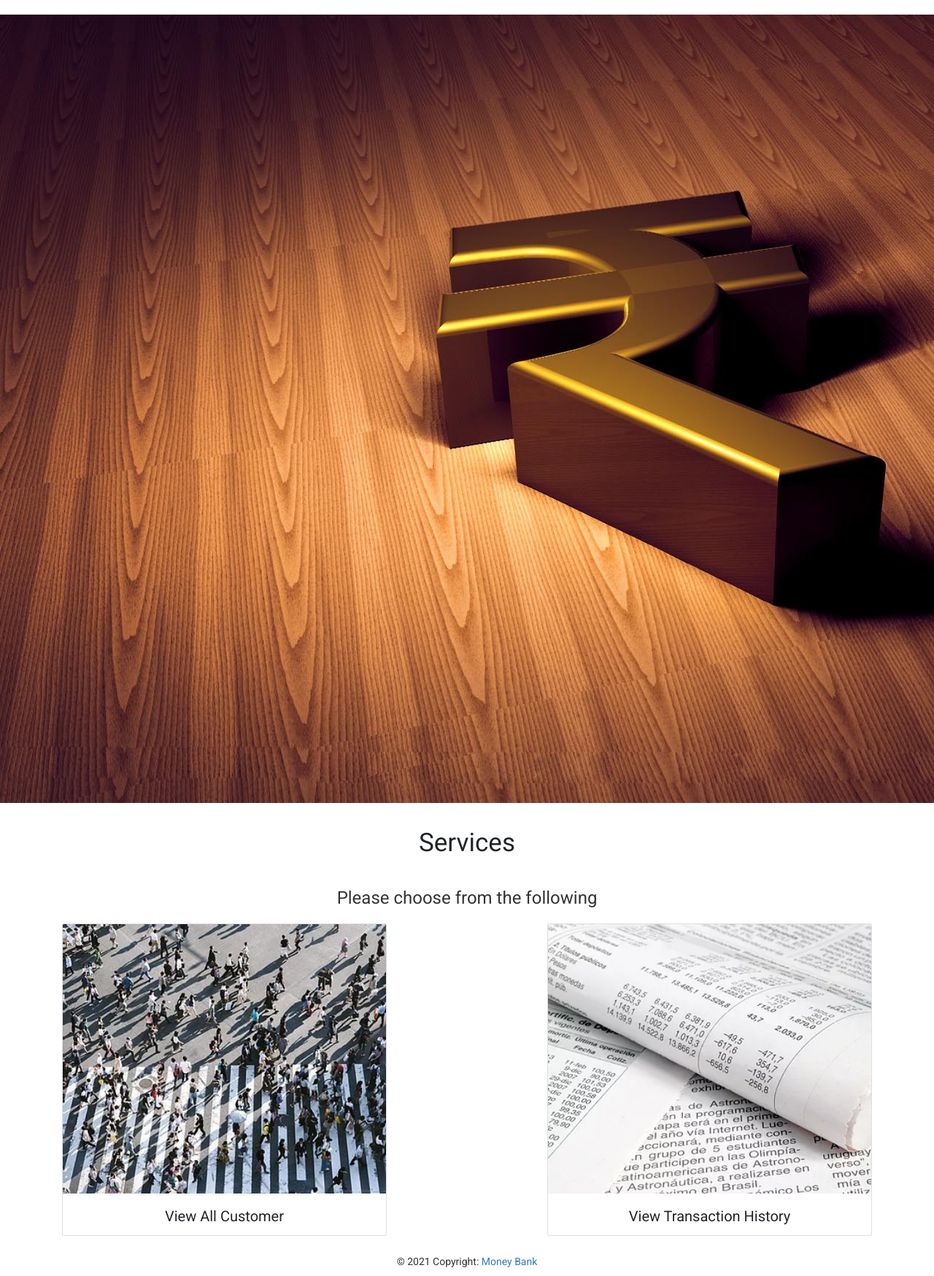
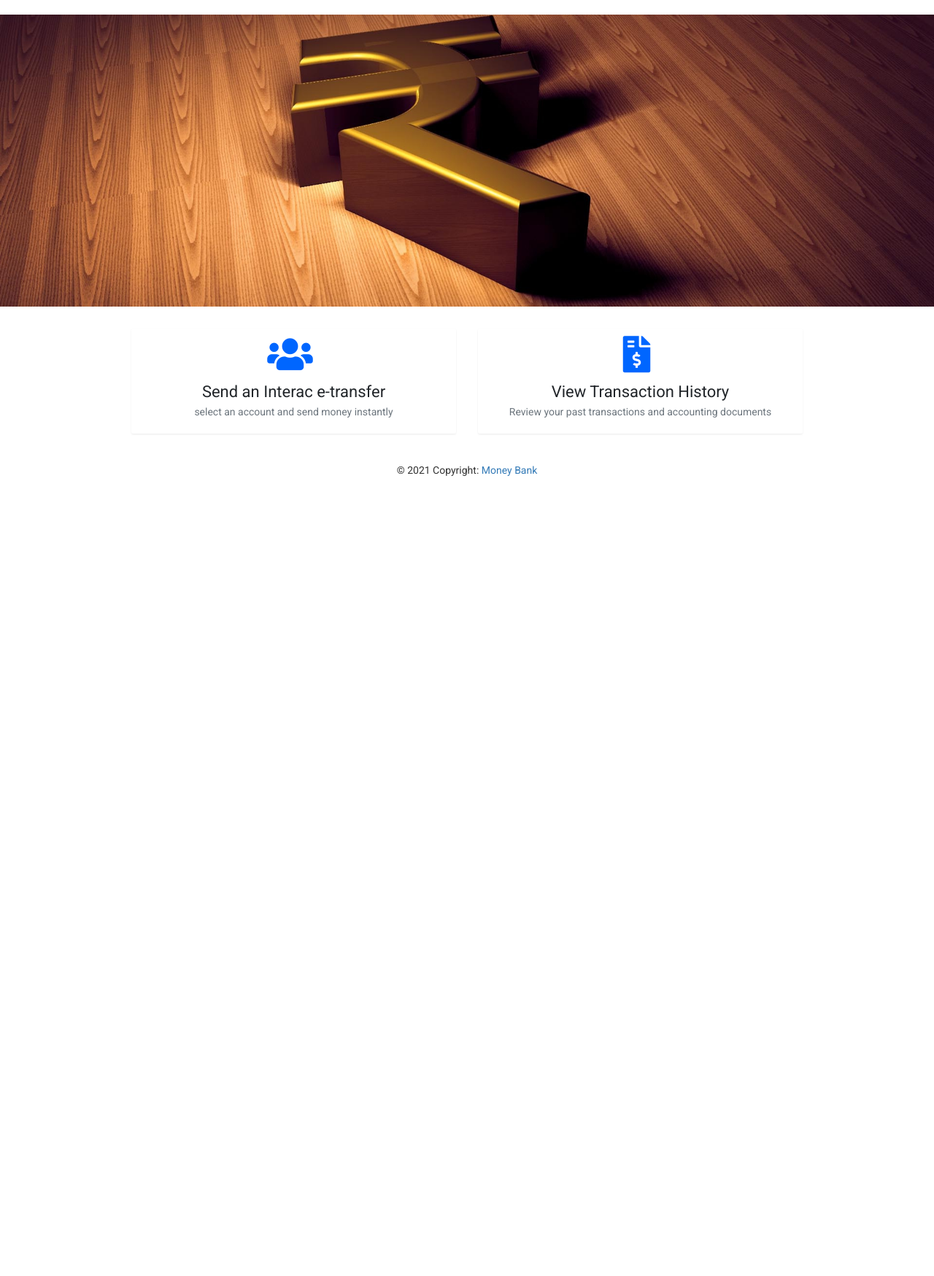
Before and after one commit to salu2303/Python, a Django app: page / in a window 1280 px wide; the page is wider, and only the part inside the window is pictured. Shown: the part 62-1810 px from the top of that part at 73% size. After the commit the page ends 714 px from the top of that part, so only its background shows below. Run offline with Django 3.2, Linux system fonts and the light colour scheme; some libraries are stand-ins or nearby versions.

Commit message:
updated home page

```diff
--- a/project_moneyBank-master/moneyBank/templates/moneyBank/about.html
+++ b/project_moneyBank-master/moneyBank/templates/moneyBank/about.html
@@ -7,9 +7,9 @@
             <div class="col-md-10 col-lg-8 col-xl-7">
                 <div class="site-heading">
                     <h1>About</h1>
-                    <span class="subheading">This is simple Banking System Web Application/Website</span>
-                    <span class="subheading">Made by: Harshit S Chudasama</span>
-                    <span class="subheading">Technologies Used: Python, Django</span>
+                    <span class="subheading">This is secure Banking System Web Application/Website</span>
+                    <span class="subheading">Developed by: Saloni patel</span>
+                    <span class="subheading">Technologies Used: Python, Django, HTML, CSS, Javscript</span>
                 </div>
             </div>
         </div>
--- a/project_moneyBank-master/moneyBank/templates/moneyBank/home.html
+++ b/project_moneyBank-master/moneyBank/templates/moneyBank/home.html
@@ -1,53 +1,58 @@
-{%extends "./base.html" %}
-{%block content %}
-<div>
-    <img src="../../static/images/home_background.jpg">
+{% extends "./base.html" %}
+{% block content %}
+<!-- Hero Section (Background image) -->
+<div style="position: relative; height: 400px;">
+    <img src="../../static/images/home_background.jpg" alt="Background Image" style="width: 100%; height: 100%; object-fit: cover;">
+    <div style="position: absolute; top: 50%; left: 50%; transform: translate(-50%, -50%); color: white; text-align: center;">
+        <!-- <h1 class="font-weight-bold" style="font-size: 48px;">Bank Services</h1>
+        <p style="font-size: 20px;">Choose from the following services</p> -->
     </div>
-<div class="d-flex justify-content-center align-items-center" style="height:100px;">
-    <h1 style="font-size:35px;" class="font-weight-bold text-dark">Services</h1>
 </div>
-<div class="d-flex justify-content-center align-items-center" style="height:50px;">
-    <h3>Please choose from the following</h3>
-</div>
-<!-- Carousel wrapper -->
-<div id="carouselMultiItemExample" class="carousel slide carousel-dark text-center" data-mdb-ride="carousel">
-    <!-- Inner -->
-    <div class="carousel-inner py-4">
-        <!-- Single item -->
-        <div class="carousel-item active">
-            <div class="container">
-                <div class="row">
-                    <div class="col-lg-5">
-                        <a href="/view_all_customers/">
-                            <div class="card">
-                                <img src="../../static/images/View All Customers.jpg" class="card-img-top"
-                                    alt="View All Customer" />
-                                <div class="card-body">
-                                    <h5 style="font-size: 20px;" class="card-title text-dark">View All Customer</h5>
+
+<!-- Service Cards Section -->
+<div class="container my-5">
+    <div class="row justify-content-center">
+        <div class="col-md-10">
+            <div class="row g-4">
+                <!-- Card 1: View All Customers -->
+                <div class="col-lg-6 col-md-12">
+                    <a href="/view_all_customers/" style="text-decoration: none;">
+                        <div class="card shadow-sm rounded-4 border-0 overflow-hidden">
+                            <div class="card-body text-center">
+                                <i class="fas fa-users" style="font-size: 50px; color: #0066FF;"></i>
+                                <h5 class="card-title text-dark" style="font-size: 22px; margin-top: 15px;">Send an Interac e-transfer</h5>
+                                <p class="text-muted">select an account and send money instantly</p>
                             </div>
                         </div>
                     </a>
                 </div>
-                    <div class="col-lg-2 d-none d-lg-block">
 
+                <!-- Spacer -->
+                <div class="col-12 d-lg-none">
+                    <div style="height: 30px;"></div>
                 </div>
-                    <div class="col-lg-5 d-none d-lg-block">
-                        <a href="/view_transactions_page/">
-                            <div class="card">
-                                <img src="../../static/images/Accounting Documents.jpg" class="card-img-top"
-                                    alt="View Transaction History" />
-                                <div class="card-body">
-                                    <h5 style="font-size: 20px;" class="card-title text-dark">View Transaction History
-                                    </h5>
+
+                <!-- Card 2: View Transaction History -->
+                <div class="col-lg-6 col-md-12">
+                    <a href="/view_transactions_page/" style="text-decoration: none;">
+                        <div class="card shadow-sm rounded-4 border-0 overflow-hidden">
+                            <div class="card-body text-center">
+                                <i class="fas fa-file-invoice-dollar" style="font-size: 50px; color: #0066FF;"></i>
+                                <h5 class="card-title text-dark" style="font-size: 22px; margin-top: 15px;">View Transaction History</h5>
+                                <p class="text-muted">Review your past transactions and accounting documents</p>
                             </div>
                         </div>
                     </a>
                 </div>
+
+
+
+
             </div>
         </div>
     </div>
 </div>
-    <!-- Inner -->
-</div>
-{%include "./footer.html"%}
-{%endblock %}
+
+<!-- Footer -->
+{% include "./footer.html" %}
+{% endblock %}
--- a/project_moneyBank-master/moneyBank/templates/moneyBank/make_transaction_field.html
+++ b/project_moneyBank-master/moneyBank/templates/moneyBank/make_transaction_field.html
@@ -2,7 +2,7 @@
 {%block content %}
 <div class="row" style="margin: 10px;">
     <div class="card text-center col-12" style=" padding:10px;">
-        <div class="card-header">Receiver</div>
+        <div class="card-header">Sender</div>
         <div class="card-body">
             <h2 class="card-title font_0" style="line-height:1.41em;font-size:22px;font-weight: 800;">
                 <span class="color_15">{{ first_name }} {{ last_name }}</span>
@@ -32,7 +32,7 @@
 
 <div class="row" style="margin: 10px;">
     <div class="card text-center col-12" style=" padding:10px;">
-        <div class="card-header">Sender</div>
+        <div class="card-header">Receiver</div>
         <div class="card-body">
             <form action="{% url 'view_all_customers' %}" method="post" class="form form-horizontal">
                 {% csrf_token %}
--- a/project_moneyBank-master/moneyBank/templates/moneyBank/view_all_customer.html
+++ b/project_moneyBank-master/moneyBank/templates/moneyBank/view_all_customer.html
@@ -1,7 +1,7 @@
 {%extends "./base.html" %}
 {%block content %}
 <div class="d-flex justify-content-center align-items-center" style="margin:10px;height:100px;">
-    <h1 style="font-size:35px;" class="font-weight-bold text-dark">All Customers</h1>
+    <h1 style="font-size:35px;" class="font-weight-bold text-dark">List of contacts</h1>
 </div>
 <div class="row" style="margin: 10px;">
     <ul class="list-group list-group-flush col-12" style="padding:10px;">
```
Also changed, not shown: project_moneyBank-master/moneyBank/templates/moneyBank/contact.html (+48 -85 lines), 2 other files. Lines whose indentation alone changed are shown as unchanged.
